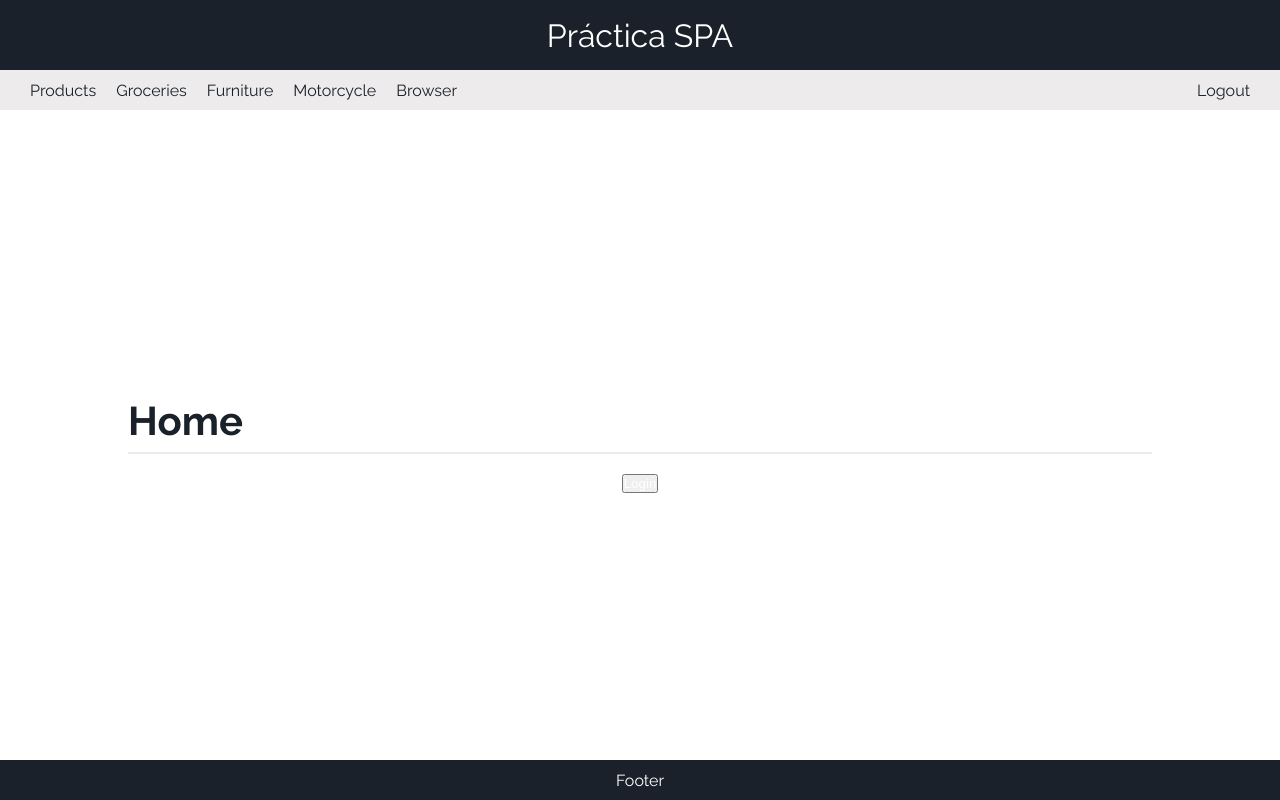
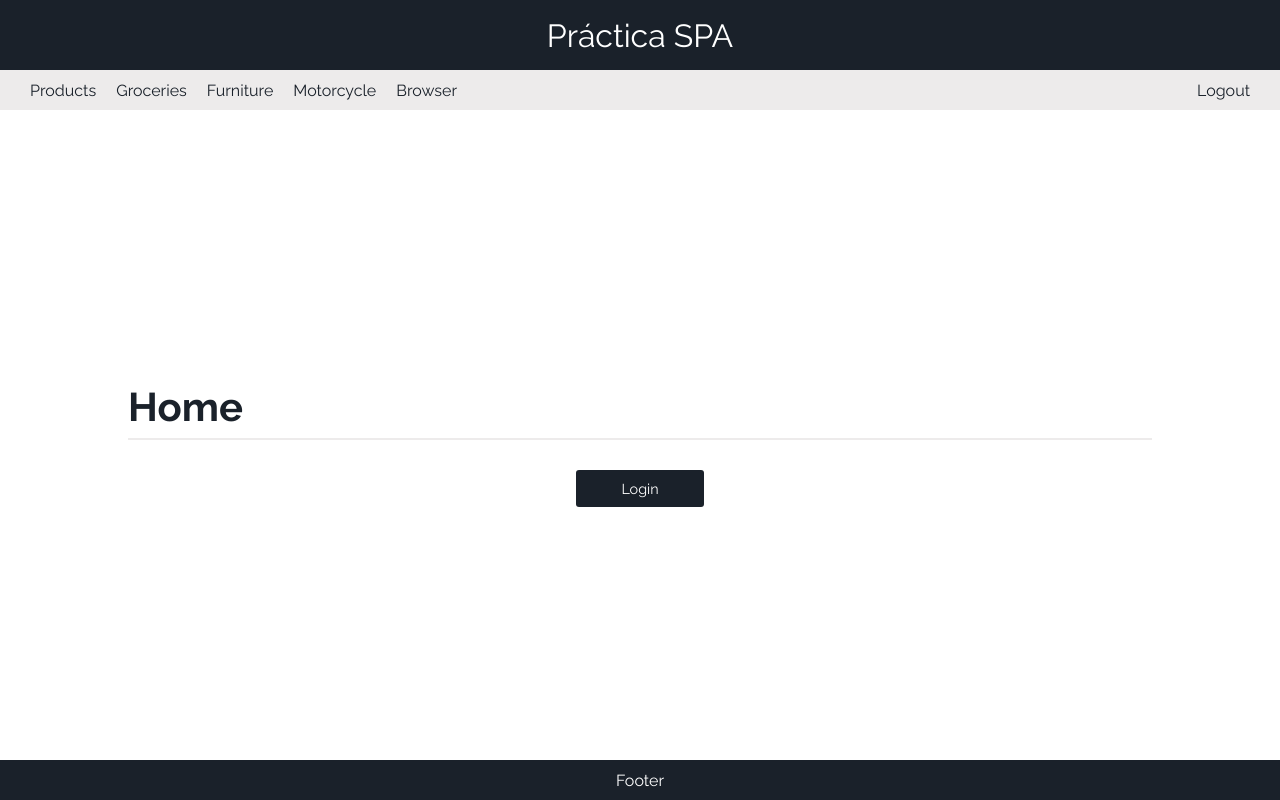
Before and after one commit to DREWiex/practica-spa, a React (Vite) app: page / in a window 1280 px wide. Built offline with nearby package versions, Linux system fonts and the light colour scheme.

Commit message:
Style en login btn

```diff
--- a/src/index.css
+++ b/src/index.css
@@ -99,6 +99,19 @@ a{
 
 
 /* LOGIN *************************/
+
+.btn-login{
+  font-family: 'Raleway', sans-serif;
+  font-size: 0.9rem;
+  width: 10%;
+  padding: 10px 5px;
+  margin-top: 10px;
+  border: none;
+  border-radius: 3px;
+  color: var(--white);
+  background-color: var(--dark);
+  cursor: pointer;
+}
 
 input[name="username"],
 input[name="password"]{
--- a/src/products/components/Home.jsx
+++ b/src/products/components/Home.jsx
@@ -9,7 +9,7 @@ export const Home = () => {
 
             <h1> Home </h1>
 
-            <button>
+            <button className='btn-login'>
                 <Link to='/login'> Login </Link>
             </button>
 
```
